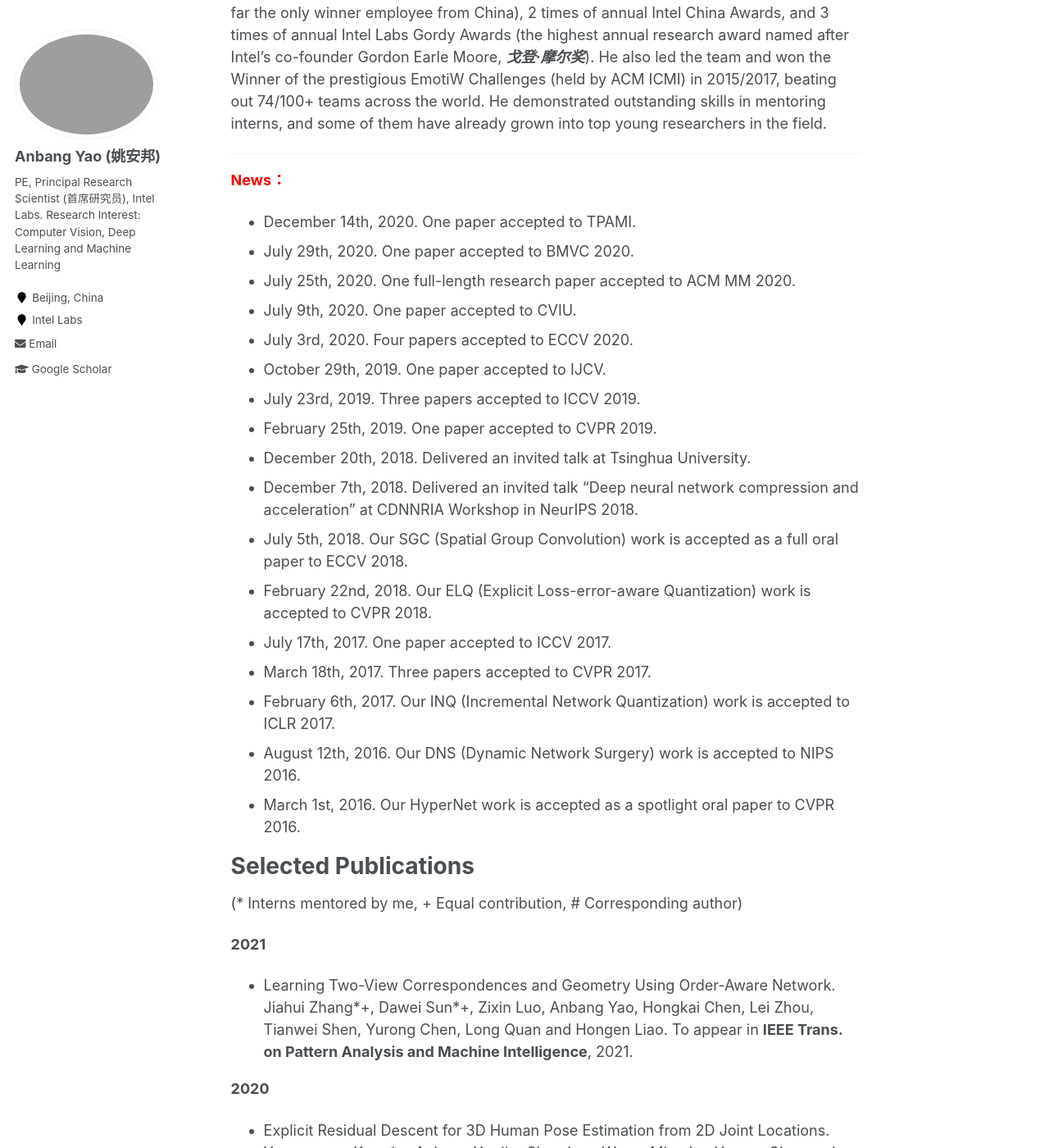
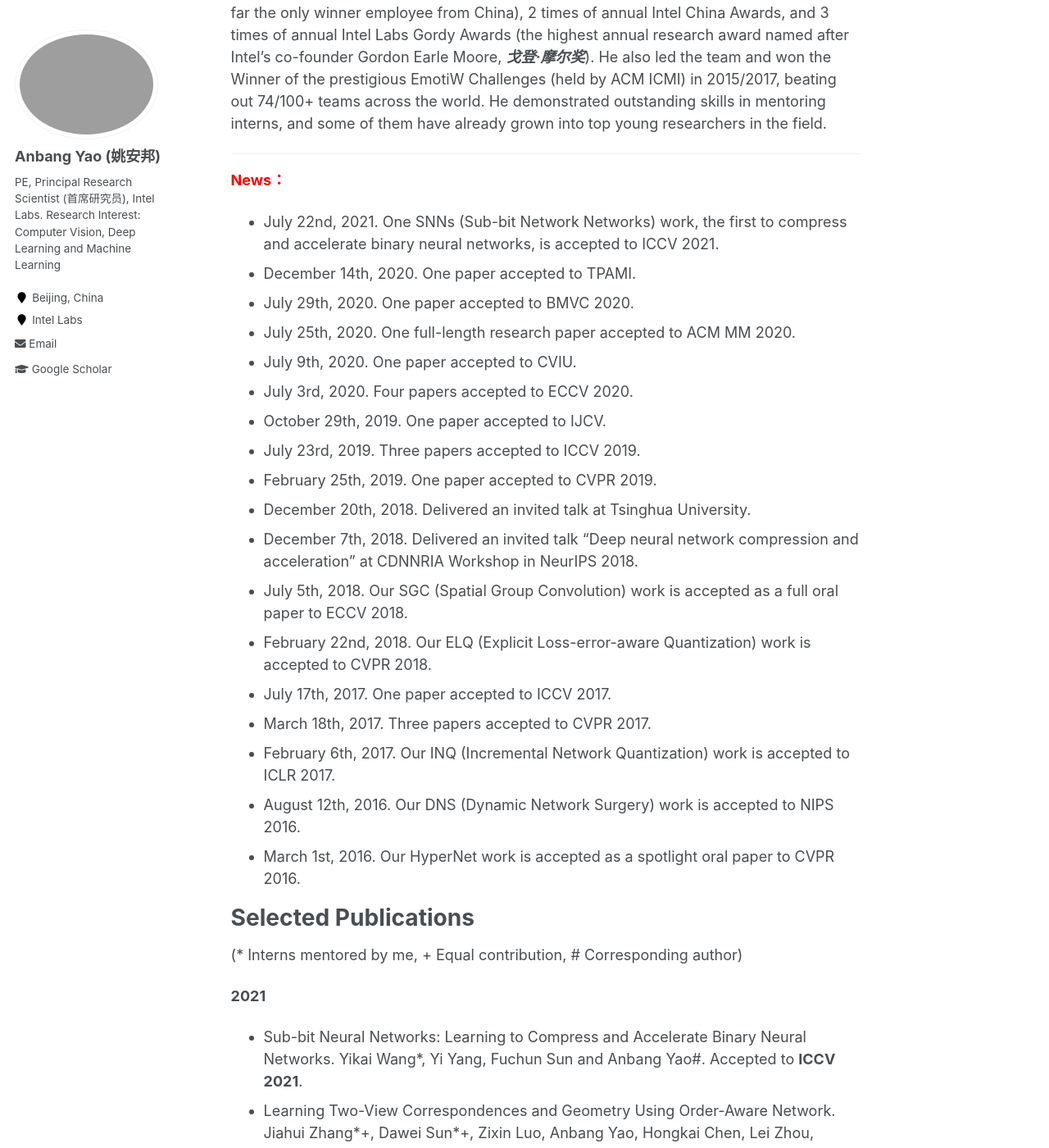
Before and after one commit to YaoAnbang/YaoAnbang.github.io, a Jekyll site: the page built from _pages/about.md, in a window 1280 px wide and 1400 px high, scrolled down 376 px. Shown: the whole window at 82% size. Built offline with Jekyll 4.4.1, drawn with Linux system fonts in a browser that asks for light colours.

Commit message:
Update about.md

```diff
--- a/_pages/about.md
+++ b/_pages/about.md
@@ -18,6 +18,7 @@ Anbang Yao got his Ph.D. degree from Tsinghua University in 2010. He is currentl
 **<font color="red">News：</font>**
 
 <!--+ July 9th, 2020. One paper accepted to CVIU.-->
++ July 22nd, 2021. One SNNs (Sub-bit Network Networks) work, the first to compress and accelerate binary neural networks, is accepted to ICCV 2021.
 + December 14th, 2020. One paper accepted to TPAMI.
 + July 29th, 2020. One paper accepted to BMVC 2020.
 + July 25th, 2020. One full-length research paper accepted to ACM MM 2020.
@@ -42,7 +43,7 @@ Selected Publications
 (\* Interns mentored by me, \+ Equal contribution, \# Corresponding author)
 
 **2021**
-
++ Sub-bit Neural Networks: Learning to Compress and Accelerate Binary Neural Networks. Yikai Wang\*, Yi Yang, Fuchun Sun and Anbang Yao\#. Accepted to **ICCV 2021**.
 + Learning Two-View Correspondences and Geometry Using Order-Aware Network. Jiahui Zhang\*\+, Dawei Sun\*\+, Zixin Luo, Anbang Yao, Hongkai Chen, Lei Zhou, Tianwei Shen, Yurong Chen, Long Quan and Hongen Liao. To appear in **IEEE Trans. on Pattern Analysis and Machine Intelligence**, 2021.
 
 **2020**
```
